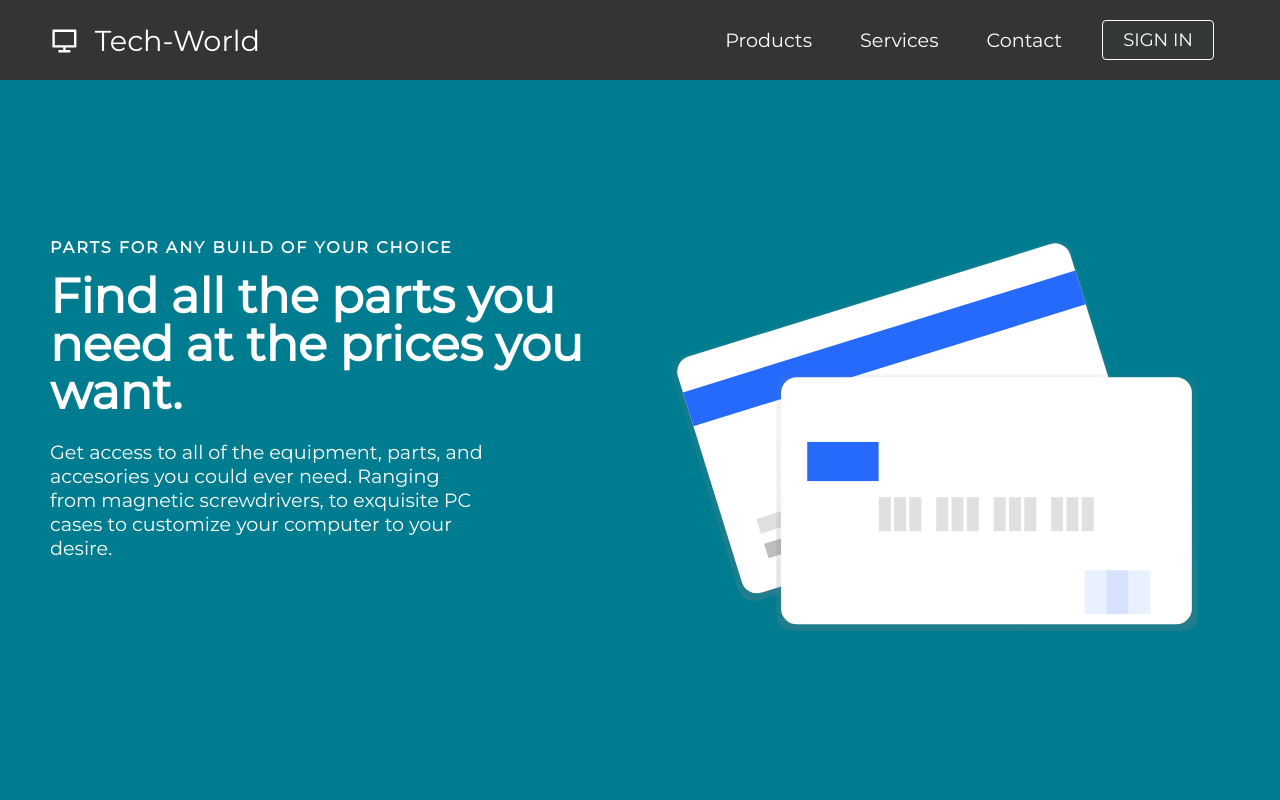
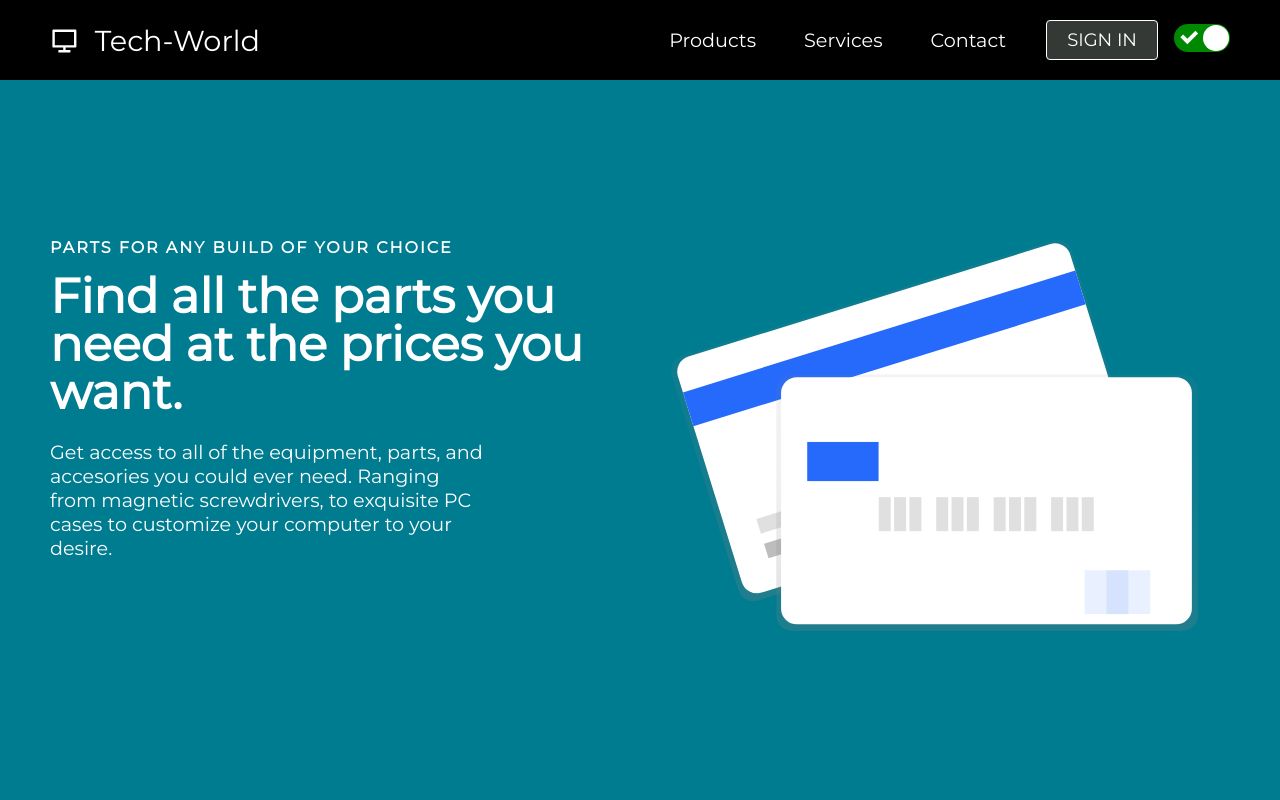
Before and after one commit to PunitorX/tech-commerce, a React (Create React App) app: page / in a window 1280 px wide. Shown: the top 800 px of the page. Built offline with nearby package versions, Linux system fonts and the light colour scheme.

Commit message:
'added a light / dark mode toggle button'

```diff
--- a/package.json
+++ b/package.json
@@ -11,6 +11,7 @@
     "react-icons": "^4.4.0",
     "react-router-dom": "^6.3.0",
     "react-scripts": "5.0.1",
+    "react-switch": "^7.0.0",
     "web-vitals": "^2.1.4"
   },
   "scripts": {
--- a/src/components/Navbar.css
+++ b/src/components/Navbar.css
@@ -131,3 +131,11 @@
         height: 120px;
     }
 }
+
+#light {
+    background-color: #f3ebf6;
+}
+
+#dark {
+    background-color: #000;
+}
--- a/src/components/Navbar.js
+++ b/src/components/Navbar.js
@@ -1,9 +1,12 @@
-import React, {useState, useEffect} from "react";
+import React, {createContext, useState, useEffect} from "react";
 import {Link} from 'react-router-dom';
 import {FaBars, FaTimes} from 'react-icons/fa';
 import {RiComputerLine} from 'react-icons/ri'
 import './Navbar.css'
 import {Button} from './Button';
+import ReactSwitch from 'react-switch'
+
+export const ThemeContext = createContext(null);
 
 function Navbar() {
     const [click, setClick] = useState(false);
@@ -11,6 +14,8 @@ function Navbar() {
 
     const handleClick = () => setClick(!click);
     const closeMobile = () => setClick(false);
+
+    const [theme, setTheme] = useState('dark');
 
     const showButton = () => {
         if(window.innerWidth <= 960) {
@@ -28,9 +33,14 @@ function Navbar() {
     //     }
     // }, [])
 
+    const toggleTheme = () => {
+        setTheme((curr) => (curr === 'light' ? 'dark' : 'light'));
+      };
+
   return (
     <>
-        <nav className="navbar">
+        <ThemeContext.Provider value={{theme, toggleTheme}}>
+        <nav className="navbar" id={theme}>
             <div className="navbar-container container">
                 <Link to='/' className="navbar-name" onClick={closeMobile}>
                     <RiComputerLine className="navbar-icon" />
@@ -69,9 +79,14 @@ function Navbar() {
                             </Link>
                         )}
                     </li>
+
+                    <li className="switch">
+                        <ReactSwitch onChange={toggleTheme} checked={theme === 'dark'} />
+                    </li>
                 </ul>
             </div>
         </nav>
+        </ThemeContext.Provider>
     </>
   )
 }
```
Also changed, not shown: 1 other file (tests, documents, lock files or other folders).
